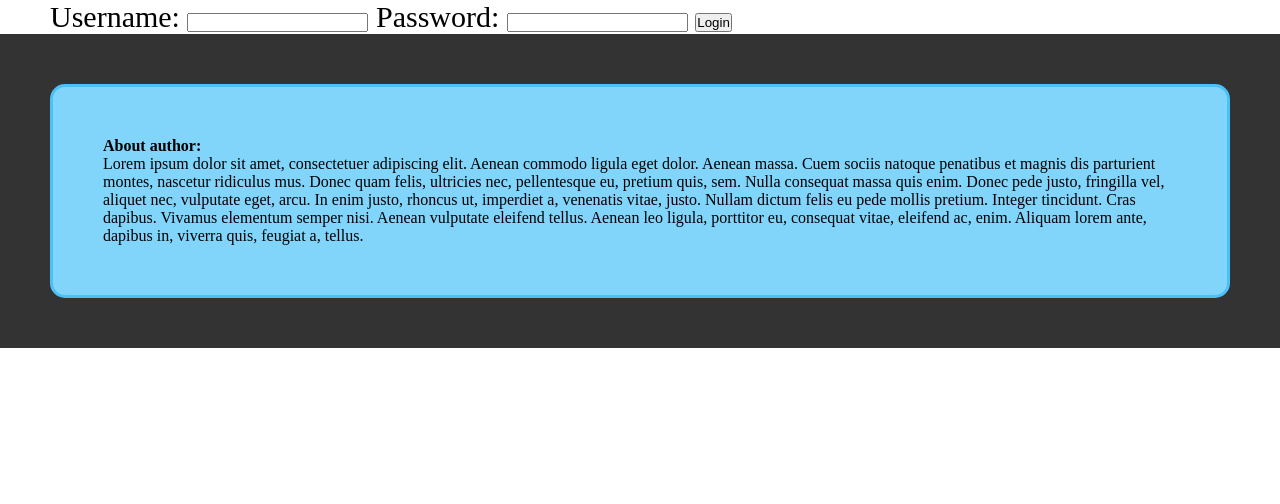
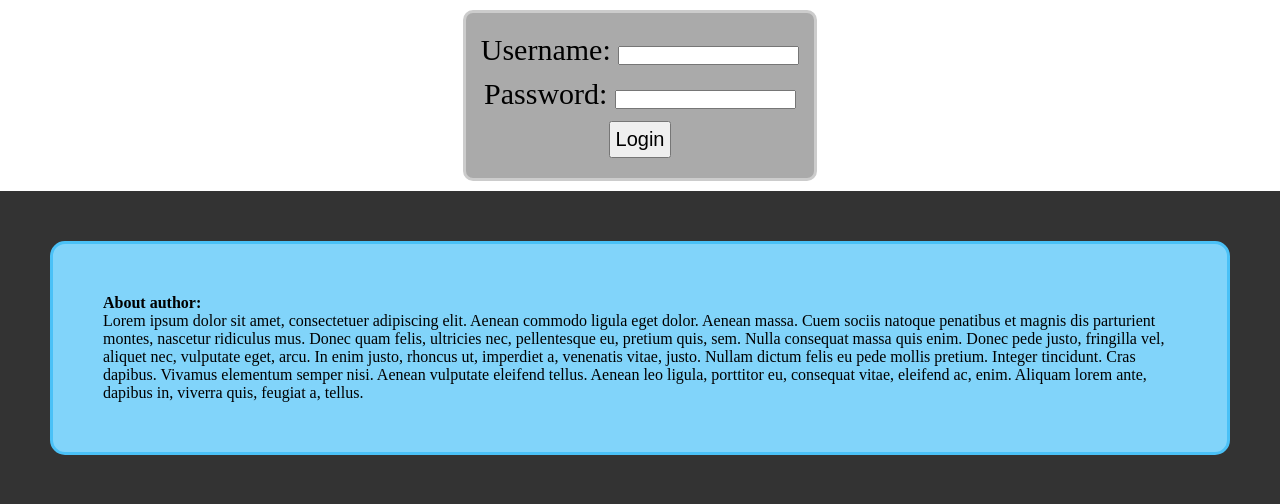
Before and after one commit to MichalDoman/EquityMagnet, a Django app: template final_project/main_app/templates/registration/login.html in a window 1280 px wide. Shown: the part 90-594 px from the top of the page. Run offline with Django 4.2, Linux system fonts and the light colour scheme; the template is opened without the code that fills it, so the values that code supplies are empty.

Commit message:
minor login css changes

```diff
--- a/final_project/main_app/templates/registration/login.html
+++ b/final_project/main_app/templates/registration/login.html
@@ -4,7 +4,8 @@
 {% block title %}Login{% endblock %}
 
 {% block content %}
-    <form method="POST">
+    <div class="register-form-box">
+        <form method="POST" class="register-form">
             {% csrf_token %}
             <label>
                 Username:
@@ -14,6 +15,7 @@
                 Password:
                 <input type="password" name="password">
             </label>
-        <button type="submit">Login</button>
+            <button class="register-btn" type="submit">Login</button>
         </form>
+    </div>
 {% endblock %}
```
Lines whose indentation alone changed are shown as unchanged.
